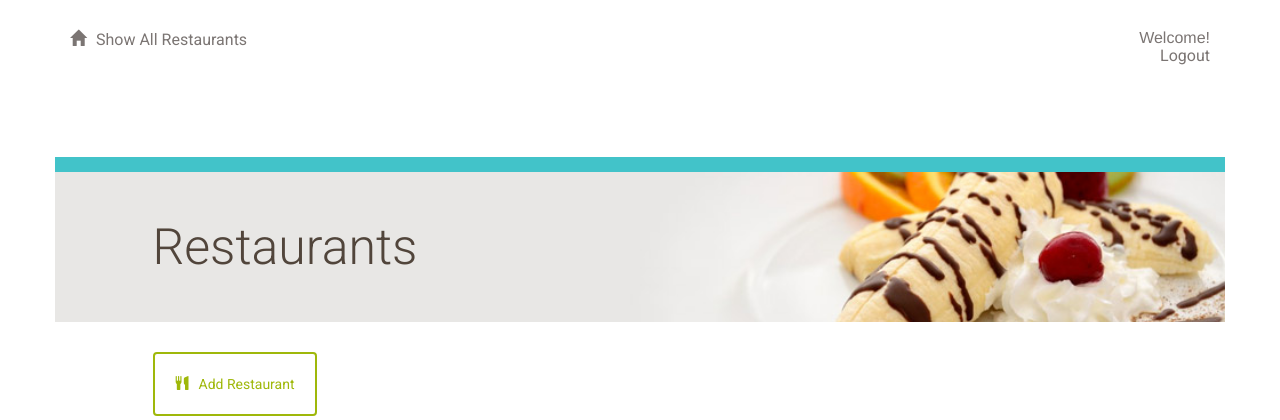
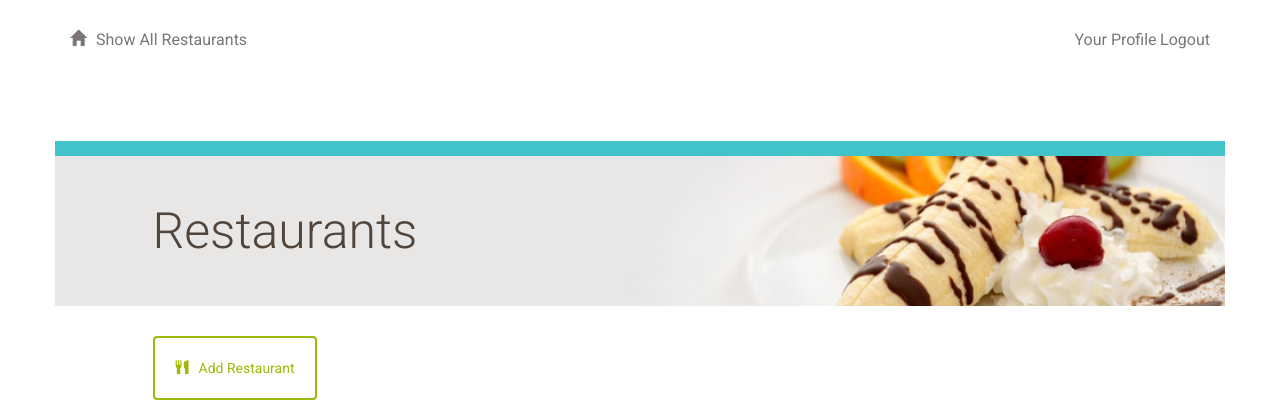
Before and after one commit to MQCOMP3310-2023/comp3310assignment2-https-boulderbugle-com-batymlqg, a Flask app: page / in a window 1280 px wide. Shown: the top 420 px of the page. Run offline with Flask 3, Linux system fonts and the light colour scheme; the visitor is signed in with stand-in values (Sample User, id 1); data that the repository does not hold is empty; some libraries are stand-ins or nearby versions.

Commit message:
Added the profile page with user's name generated

```diff
--- a/project/__init__.py
+++ b/project/__init__.py
@@ -13,6 +13,7 @@ def create_app():
 
     db.init_app(app)
 
+    # specify the user loader. A user loader tells Flask-Login how to find a specific user from the ID that is stored in their session cookie
     login_manager = LoginManager()
     login_manager.login_view = 'auth.login'
     login_manager.init_app(app)
--- a/project/auth.py
+++ b/project/auth.py
@@ -22,11 +22,12 @@ def login_post():
     # take the user-supplied password and compare it with the stored password
     if not user or not check_password_hash(user.password,password):
         flash('Please check your login details and try again.')
-        current_app.logger.warning("User login failed")
+        #current_app.logger.warning("User login failed")
         return redirect(url_for('auth.login')) # if the user doesn't exist or password is wrong, reload the page
 
     # if the above check passes, then we know the user has the right credentials
     login_user(user, remember=remember)
+    # return to the homepage
     return redirect("/")
 
 @auth.route('/signup')
@@ -58,5 +59,5 @@ def signup_post():
 @auth.route('/logout')
 @login_required
 def logout():
-    logout_user();
+    logout_user()
     return redirect("/")
--- a/project/main.py
+++ b/project/main.py
@@ -1,20 +1,18 @@
 from flask import Blueprint, render_template, request, flash, redirect, url_for
+from flask_login import login_required, current_user
 from .models import Restaurant, MenuItem
 from sqlalchemy import asc
 from . import db
 
 
 main = Blueprint('main', __name__)
-
-# #Show/Process login
-# @main.route('/login')
-# def login():
-#     return render_template('login.html')
-
-# #Show/Process signup
-# @main.route('/signup')
-# def signup():
-#     return render_template('signup.html')
+#Show the profile page
+@main.route('/profile')
+@login_required
+#Since this route is decorated with @login_required decorator, we could access all of the current_user
+#attributes. we set name=current_user.name to be able to generate the user's name to the profile page
+def profile():
+    return render_template('profile.html', name=current_user.name)
 
 #Show all restaurants
 @main.route('/')
--- a/project/templates/header.html
+++ b/project/templates/header.html
@@ -10,7 +10,7 @@
 			<a href="/login">Login</a>
 		{% endif %}
 		{% if current_user.is_authenticated %}
-			<p> Welcome! </p> <!-- TODO: Personalise -->
+			<a href="/profile">Your Profile</a>
 			<a href="/logout"> Logout</a>
 		{% endif %}
 
```
Also changed, not shown: project/templates/profile.html (added, +7 -0 lines).
